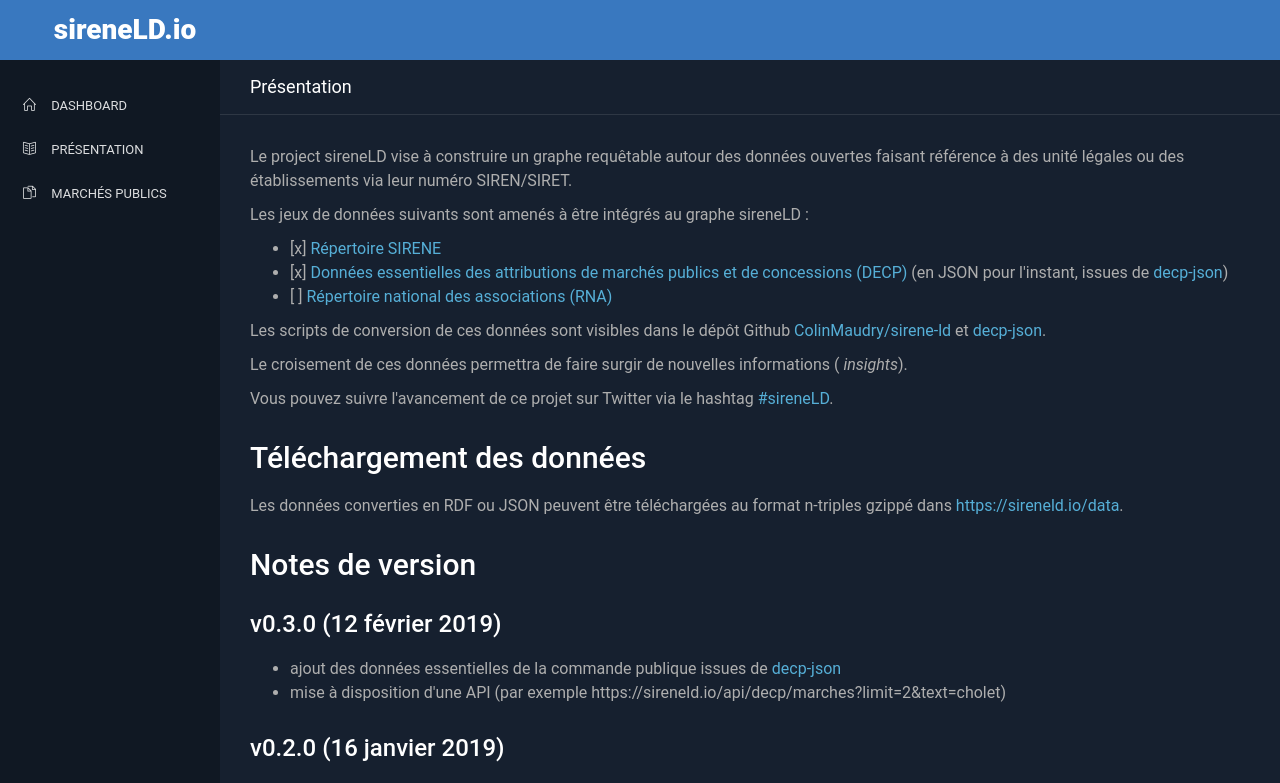
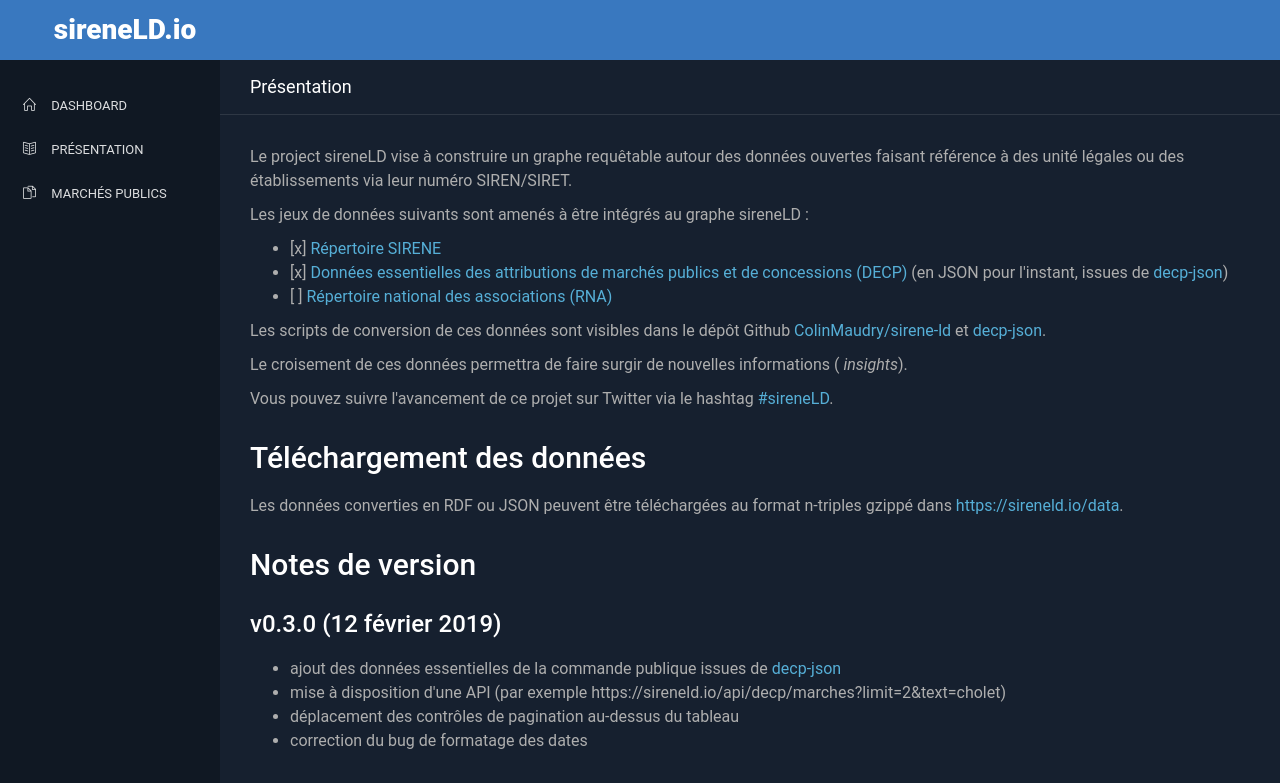
Before and after one commit to ColinMaudry/sirene-ld-web, a Vue app: page /presentation in a window 1280 px wide. Shown: the top 783 px of the page. Built offline with nearby package versions, Linux system fonts and the light colour scheme; a web font is replaced by a local one.

Commit message:
Notes de version 0.3.0

```diff
--- a/src/views/PresentationPage.vue
+++ b/src/views/PresentationPage.vue
@@ -82,7 +82,12 @@
       </li>
 
       <li>mise à disposition d'une API (par exemple https://sireneld.io/api/decp/marches?limit=2&amp;text=cholet)</li>
+
+      <li>déplacement des contrôles de pagination au-dessus du tableau</li>
+
+      <li>correction du bug de formatage des dates</li>
     </ul>
+
     <h3 id="v02016janvier2019">v0.2.0 (16 janvier 2019)</h3>
 
     <ul>
```
Also changed, not shown: 1 other file (tests, documents, lock files or other folders).
